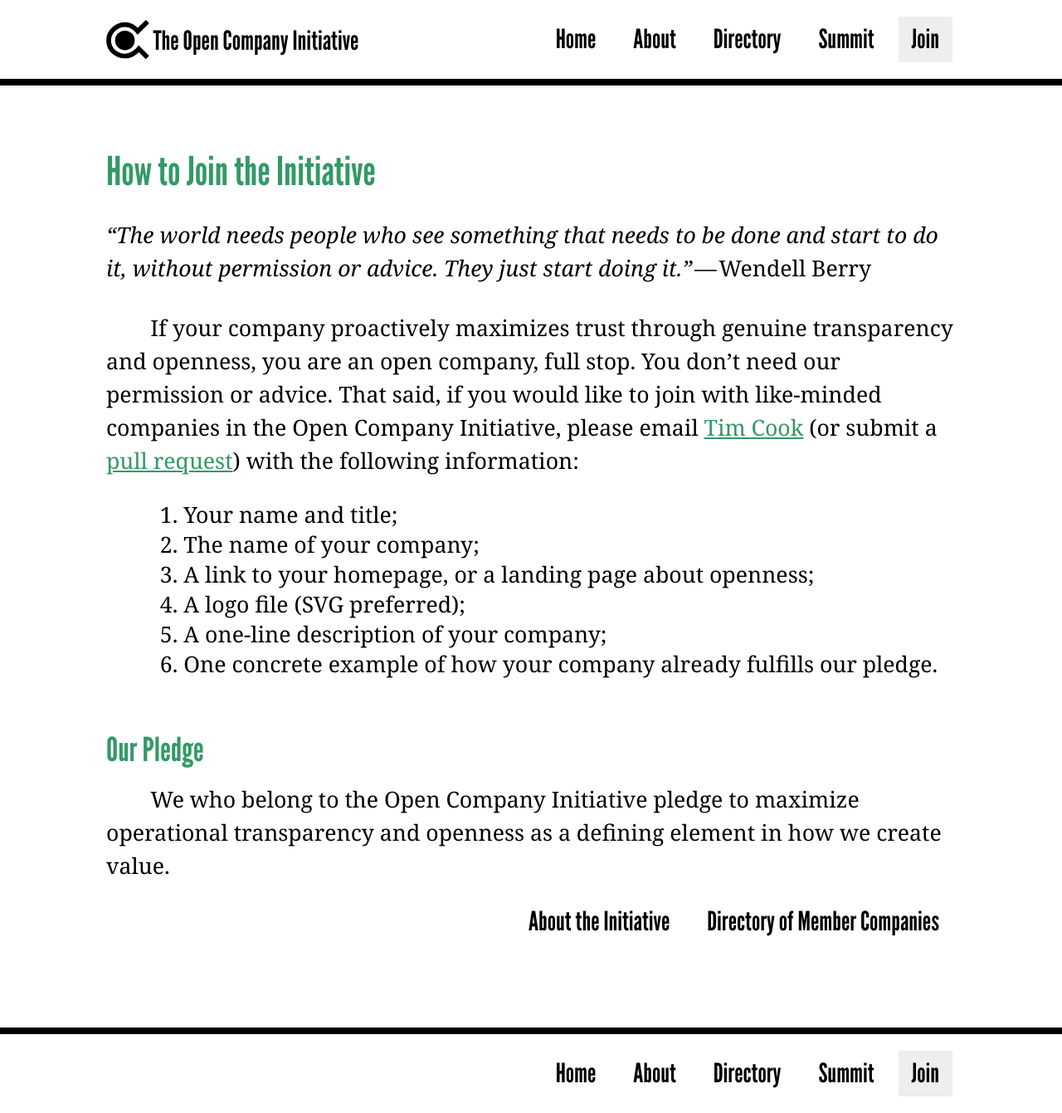
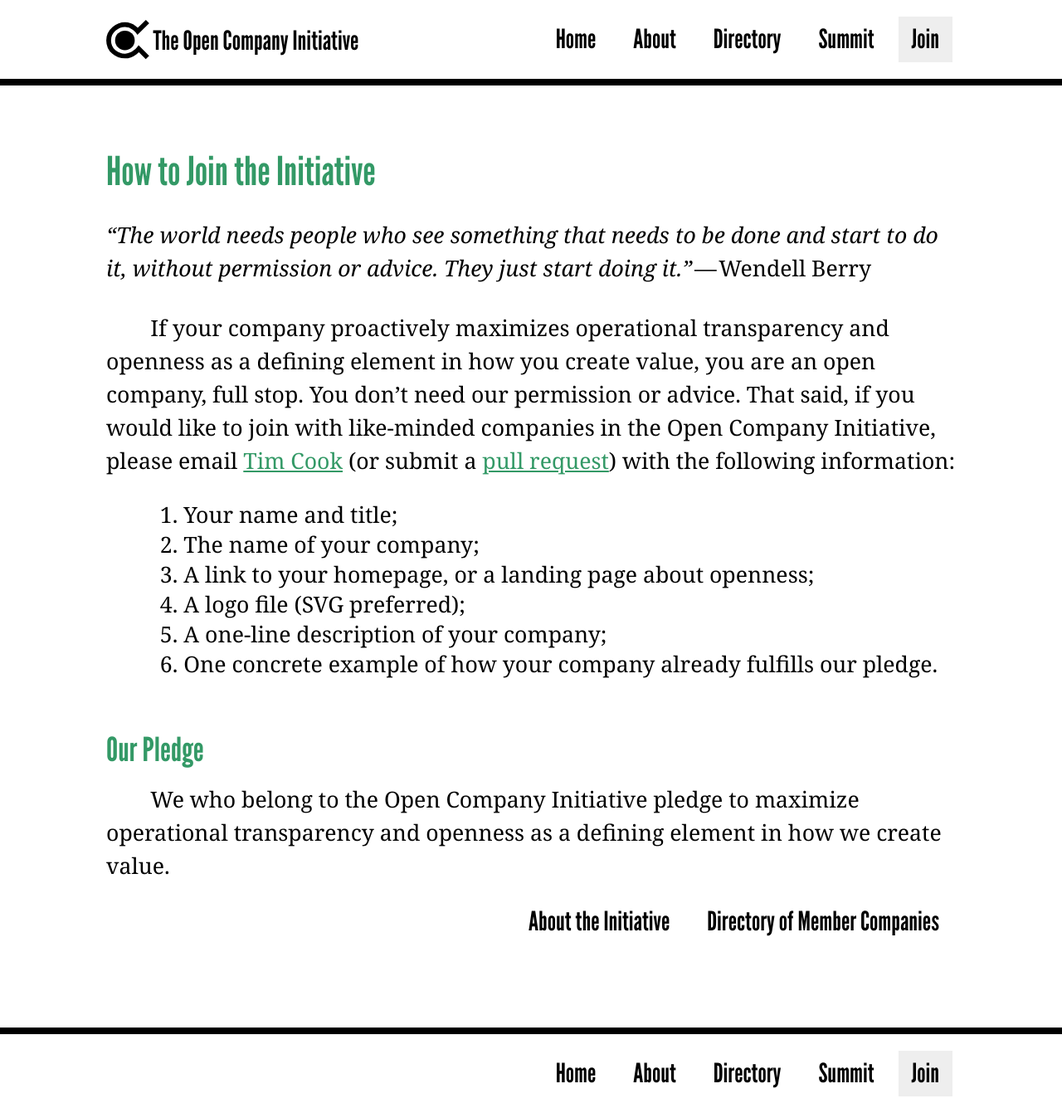
Before and after one commit to opencompany/www.opencompany.org, a Jekyll site: the page built from join/index.md, in a window 1280 px wide. Shown: the whole page at 83% size. Built offline with Jekyll 4.4.1, drawn with Linux system fonts in a browser that asks for light colours; Markdown is read by kramdown in place of the engine named in the settings.

Commit message:
Update Pledge-derived verbiage on Join page

```diff
--- a/join/index.md
+++ b/join/index.md
@@ -10,10 +10,10 @@ title: How to Join the Initiative
 
 </blockquote>
 
-If your company proactively maximizes trust through genuine transparency and
-openness, you are an open company, full stop. You don't need our permission or
-advice. That said, if you would like to join with like-minded companies in the
-Open Company Initiative, please email [Tim
+If your company proactively maximizes operational transparency and openness as
+a defining element in how you create value, you are an open company, full stop.
+You don't need our permission or advice. That said, if you would like to join
+with like-minded companies in the Open Company Initiative, please email [Tim
 Cook](mailto:tim@saxifrageschool.org) (or submit a [pull
 request](https://github.com/opencompany/opencompany.github.io/blob/master/_data/directory.yml))
 with the following information:
```
